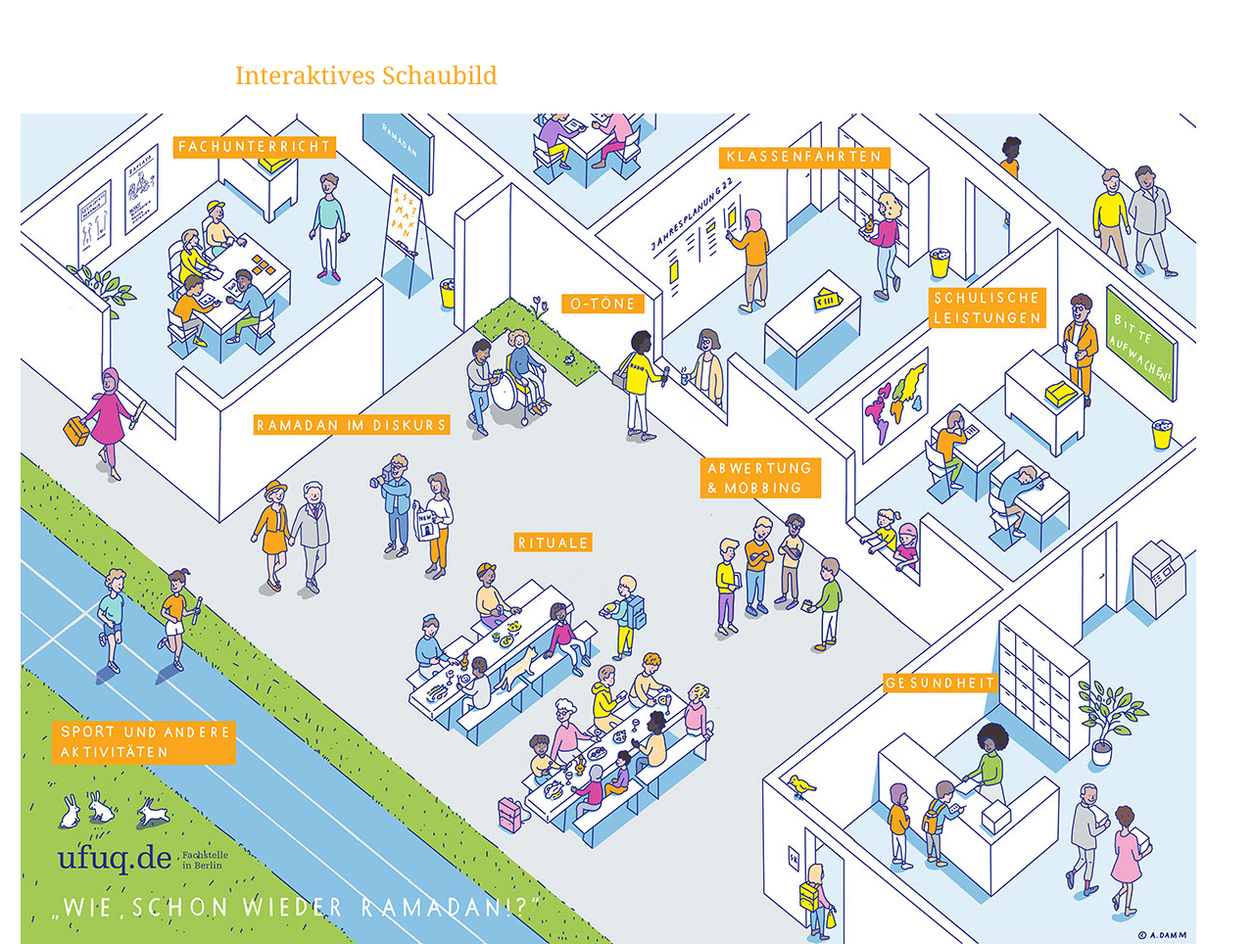
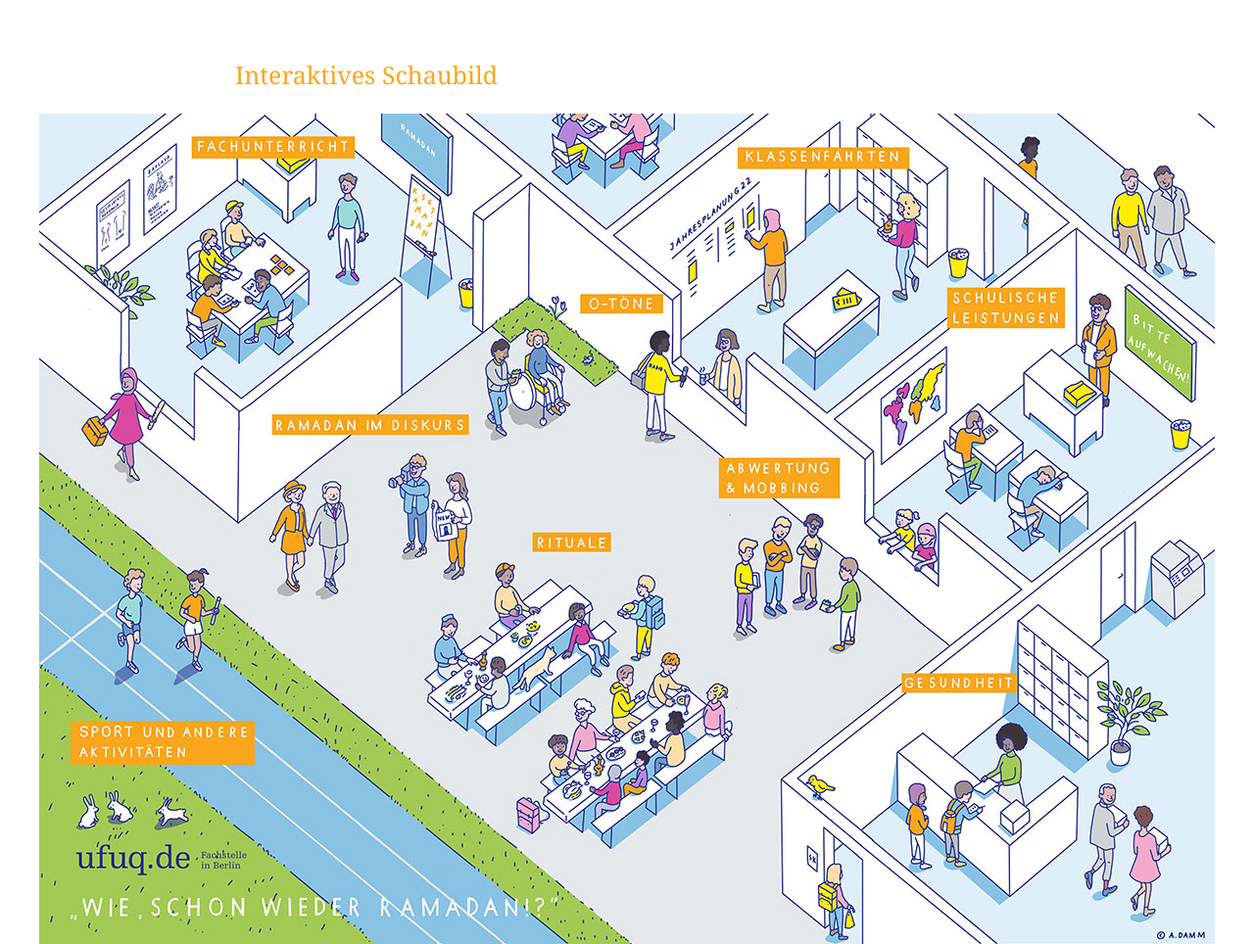
Before and after one commit to teddybu/ufuq_HTML_Microseite_ram, a plain HTML site: page index.html in a window 1280 px wide. Shown: the part 548-1512 px from the top of the page at 98% size. Drawn offline with nearby package versions, Linux system fonts and the light colour scheme; a web font is replaced by a local one.

Commit message:
abstaende

```diff
--- a/index.html
+++ b/index.html
@@ -168,7 +168,10 @@ overflow-x: hidden;
     max-width: 800px;
         margin-left: auto;
     margin-right: auto;
+
     padding-right: 20px;
+    left: 0;
+    right: 0;
 }
 
 
@@ -340,7 +343,15 @@ Auf den folgenden Seiten finden Sie dazu:</p>
 
 <section style="width: 97vw;
 position: relative;
-overflow: auto;">    <section  class="htmlNoPages" style="height: 848px;
+overflow: auto;
+margin-left: auto;
+margin-right: auto;
+left: 0;
+right: 0">
+
+
+
+    <section  class="htmlNoPages" style="height: 848px;
 width: 1200px;
 position: relative;
 overflow-x: auto;
```
